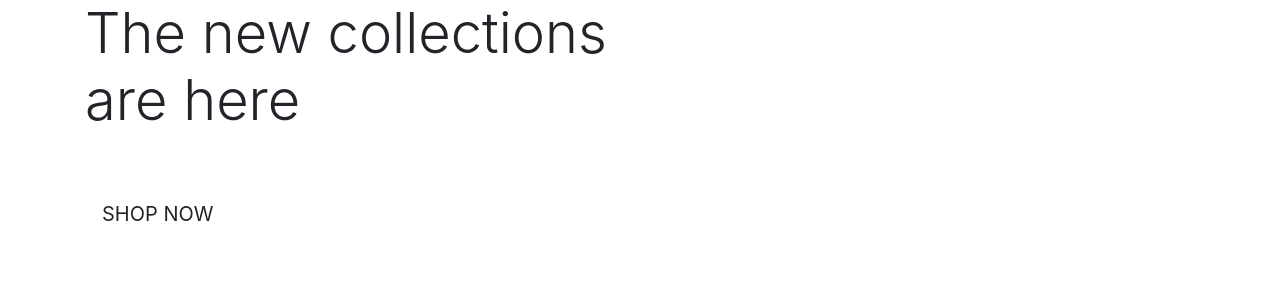
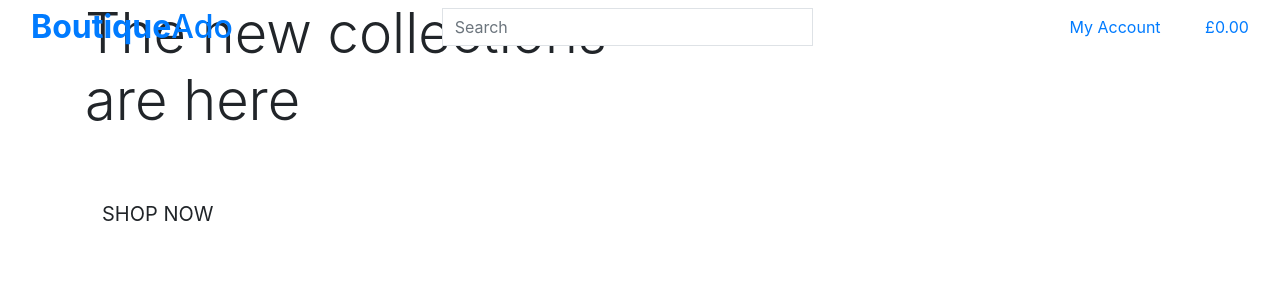
Before and after one commit to tlalexandre/ProjectAdo, a Django app: page / in a window 1280 px wide. Shown: the top 300 px of the page. Run offline with Django 3.2, Linux system fonts and the light colour scheme.

Commit message:
Added main page header

```diff
--- a/templates/base.html
+++ b/templates/base.html
@@ -35,7 +35,72 @@
   </head>
   <body>
 
-    <header class="container-fluid fixed-top"></header>
+    <header class="container-fluid fixed-top">
+        <div class="row">
+            <div class="col-12 col-lg-4 my-auto py-1 py-lg-0 text-center text-lg-left">
+                <a href="{% url 'home' %}" class="nav-link main-logo-link ">
+                    <h2 class="logo-font text-black my-0"><strong>Boutique</strong>Ado</h2>
+                </a>
+            </div>
+            <div class="col-12 col-lg-4 my-auto py-1 py-lg-0">
+                <form action="" method="GET">
+                    <div class="input-group w-100">
+                        <input type="text" class="form-control border border-black rounded-0" name="q" placeholder="Search">
+                        <div class="input-group-append">
+                            <button class="btn btn-black rounded-0" type="submit">
+                                <span class="icon">
+                                    <i class="fas fa-search"></i></button>
+                                 </span>
+                            </button>
+                        </div>
+                    </div>
+                </form>
+            </div>
+            <div class="col-12 col-lg-4 my-auto py-1 py-lg-0">
+                <ul class="list-inline list-unstyled text-center text-lg-right my-0">
+                    <li class="list-inline-item dropdown">
+                        <a href="#" class="text-black nav-link" id="user-options" data-toggle="dropdown"ariahaspopup="true" aria-expanded="false">
+                            <div class="text-center">
+                                <div>
+                                    <i class="fas fa-user fa-lg"></i>
+                                </div>
+                                <p class="my-0">My Account</p>
+                            </div>
+                        </a>
+                        <div class="dropdown-menu border-0" aria-labelledby="user-options">
+                            {% if request.user.is_authenticated %}
+                                {% if request.user.is_superuser %}
+                                    <a href="" class="dropdown-item">Product Management</a>
+                                {% endif %}
+                                <a href="" class="dropdown-item">Profile</a>
+                                <a href="{% url 'account_logout' %}" class="dropdown-item">Logout</a>
+                            {% else %}
+                                <a href="{% url 'account_signup' %}" class="dropdown-item">Sign Up</a>
+                                <a href="{% url 'account_login' %}" class="dropdown-item">Login</a>
+                            {% endif %}
+                        </div>
+                    </li>
+                    <li class="list-inline-item">
+                        <a href="" class="{% if grand_total %} text-info font-weight-bold{% else %}text-black{% endif %} nav-link">
+                            <div class="text-center">
+                                <div>
+                                    <i class="fas fa-shopping-cart fa-lg"></i>
+                                </div>
+                                <p class="my-0">
+                                    {% if grand_total %}
+                                       ${{ grand_total|floatformat:2 }}
+                                    {% else %}
+                                        £0.00
+                                    {% endif %}
+                                </p>
+                            </div>
+                        </a>
+                    </li>
+                </ul>
+            </div>
+        </div>
+
+    </header>
     {% if messages %}
     <div class="message-container"></div>
     {% endif %}
```
